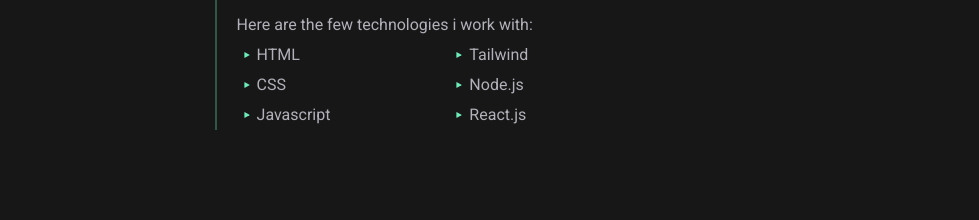
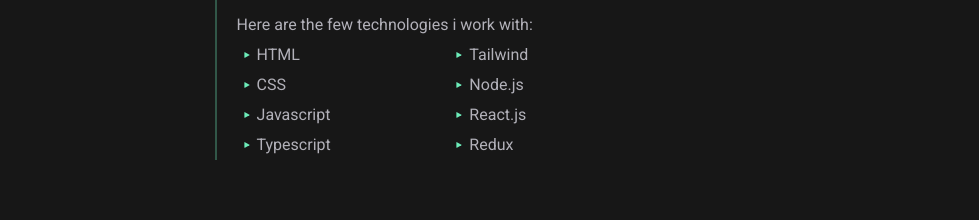
Before and after one commit to bisoladebiyi/my-portfolio, a React (Create React App) app: page / in a window 1280 px wide. Shown: the part 1060-1280 px from the top of the page, without its empty margins (140-1119 px from the left). Built offline with nearby package versions, Linux system fonts and the light colour scheme.

Commit message:
updated skills

```diff
--- a/package.json
+++ b/package.json
@@ -14,7 +14,7 @@
     "web-vitals": "^1.0.1"
   },
   "scripts": {
-    "start": "react-scripts start",
+    "start": "react-scripts --openssl-legacy-provider start",
     "build": "react-scripts build",
     "test": "react-scripts test",
     "eject": "react-scripts eject"
--- a/src/App.js
+++ b/src/App.js
@@ -1,15 +1,14 @@
 import React, { useEffect, useState } from "react";
 import './App.css';
-import Navbar from './components/navbar';
+
 import element from './images/element (2).svg'
-import Header from "./components/home";
-import About from "./components/about";
+
 import Aos from 'aos'
 import "aos/dist/aos.css";
-import MyWorks from "./components/my-works";
-import Contact from "./components/contact";
+
 import Loading from "./components/loading";
-import SideNav from "./components/side-nav";
+
+import Home from "./pages/home";
 
 function App() {
   const [isLoading, setIsLoading]=useState(true)
@@ -28,13 +27,7 @@
 
   return (
        <div className="App">
-
-       <Navbar className="navbar"/>
-       <Header/>
-       <About/>
-       <MyWorks />
-       <Contact/>
-       <SideNav />
+       <Home />
        <p className="footer-text" >Code by Abisola Adebiyi❤️</p>
       <div className="icons">
       <a target="_blank" rel="noreferrer" href="https://github.com/bisoladebiyi" className="icon"><svg xmlns="http://www.w3.org/2000/svg" role="img" viewBox="0 0 24 24" fill="none" stroke="currentColor" stroke-width="2" stroke-linecap="round" stroke-linejoin="round" class="feather feather-github"><title>GitHub</title><path d="M9 19c-5 1.5-5-2.5-7-3m14 6v-3.87a3.37 3.37 0 0 0-.94-2.61c3.14-.35 6.44-1.54 6.44-7A5.44 5.44 0 0 0 20 4.77 5.07 5.07 0 0 0 19.91 1S18.73.65 16 2.48a13.38 13.38 0 0 0-7 0C6.27.65 5.09 1 5.09 1A5.07 5.07 0 0 0 5 4.77a5.44 5.44 0 0 0-1.5 3.78c0 5.42 3.3 6.61 6.44 7A3.37 3.37 0 0 0 9 18.13V22"></path></svg></a>
--- a/src/components/about.jsx
+++ b/src/components/about.jsx
@@ -28,6 +28,10 @@
                                 <img className="arrow" src={arrow} alt="icon"  />
                                 <p>Javascript</p>
                             </div>
+                            <div className="tech">
+                                <img className="arrow" src={arrow} alt="icon"  />
+                                <p>Typescript</p>
+                            </div>
                         </div>
                         <div>
                             <div className="tech">
@@ -42,6 +46,11 @@
                                 <img className="arrow" src={arrow} alt="icon"  />
                                 <p>React.js</p>
                             </div>
+                            <div className="tech">
+                                <img className="arrow" src={arrow} alt="icon"  />
+                                <p>Redux</p>
+                            </div>
+
                         </div>
                     </div>
 
--- /dev/null
+++ b/src/pages/home.jsx
@@ -0,0 +1,23 @@
+import React from 'react'
+import Header from "../components/home";
+import About from "../components/about";
+import Navbar from '../components/navbar';
+import SideNav from "../components/side-nav";
+import MyWorks from "../components/my-works";
+import Contact from "../components/contact";
+
+const Home = () => {
+    return (
+        <div>
+
+       <Navbar className="navbar"/>
+       <Header/>
+       <About/>
+       <MyWorks />
+       <Contact/>
+       <SideNav />
+        </div>
+    )
+}
+
+export default Home
```
